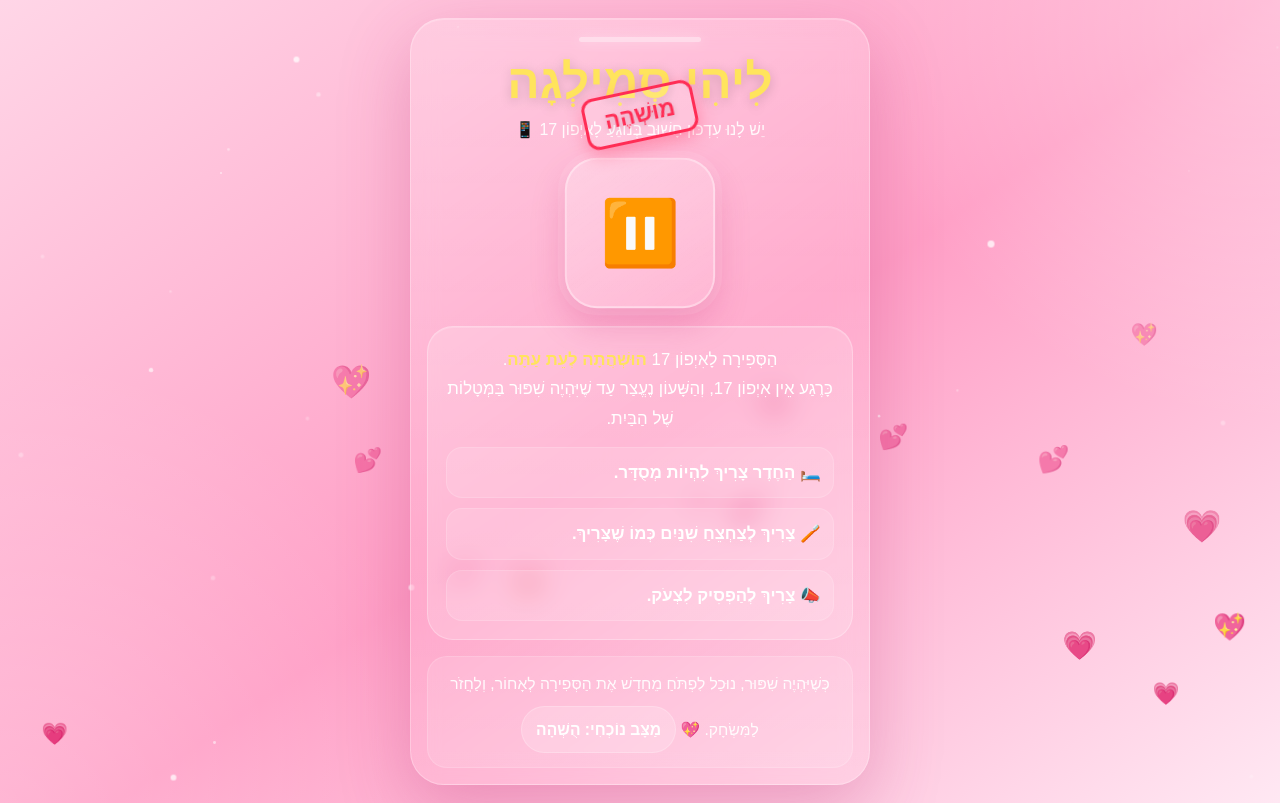
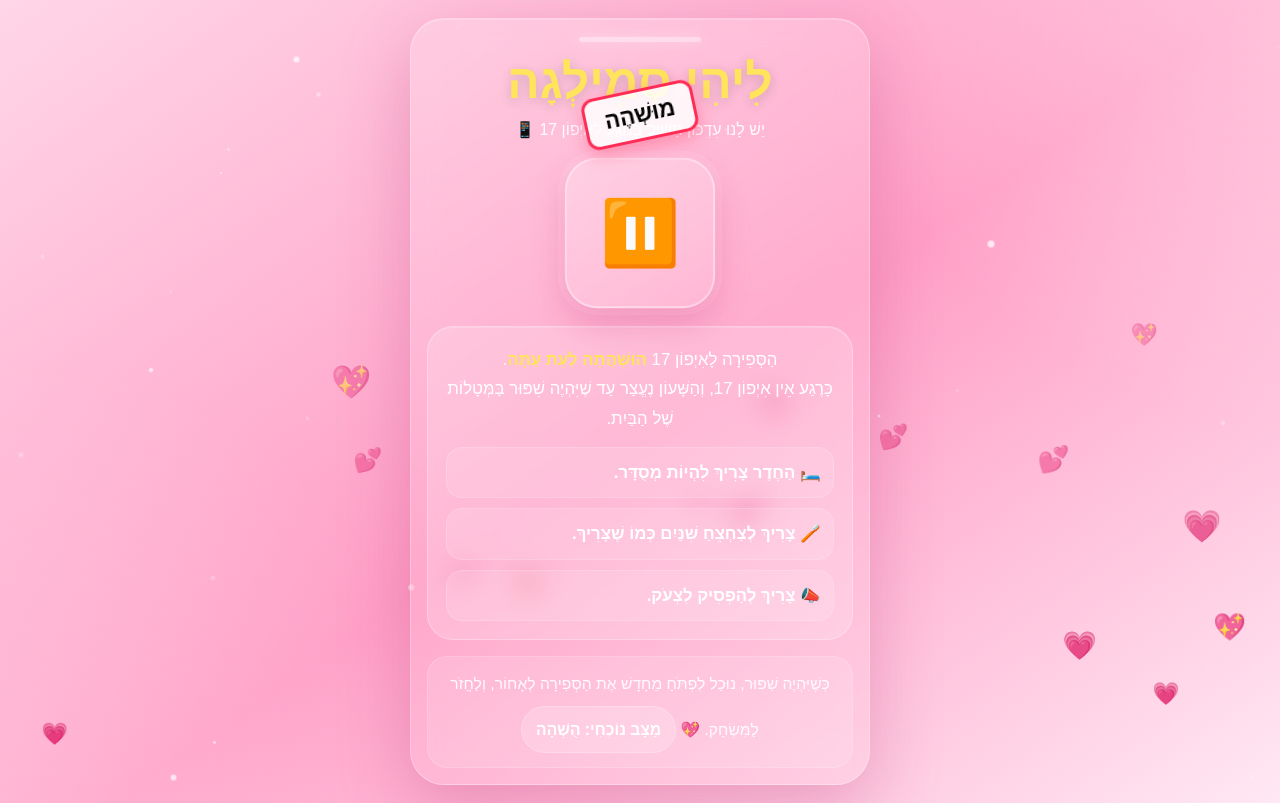
Before and after one commit to maorsmilga-sketch/Lihi, a plain HTML site: page index.html in a window 1280 px wide. Drawn offline with Linux system fonts and the light colour scheme.

Commit message:
Update index.html

```diff
--- a/index.html
+++ b/index.html
@@ -201,12 +201,12 @@ body {
   transform: translateX(-50%) rotate(-12deg);
   padding: 10px 18px;
   border: 3px solid #ff2d55;
-  color: #ff2d55;
+  color: #000000;
   font-weight: 900;
   font-size: 1.4rem;
   border-radius: 12px;
-  background: rgba(255,255,255,0.12);
-  text-shadow: 0 2px 6px rgba(0,0,0,0.15);
+  background: rgba(255,255,255,0.85);
+  text-shadow: none;
   box-shadow: 0 6px 18px rgba(255,45,85,0.35);
   animation: stampPop 0.6s ease;
   z-index: 5;
```
